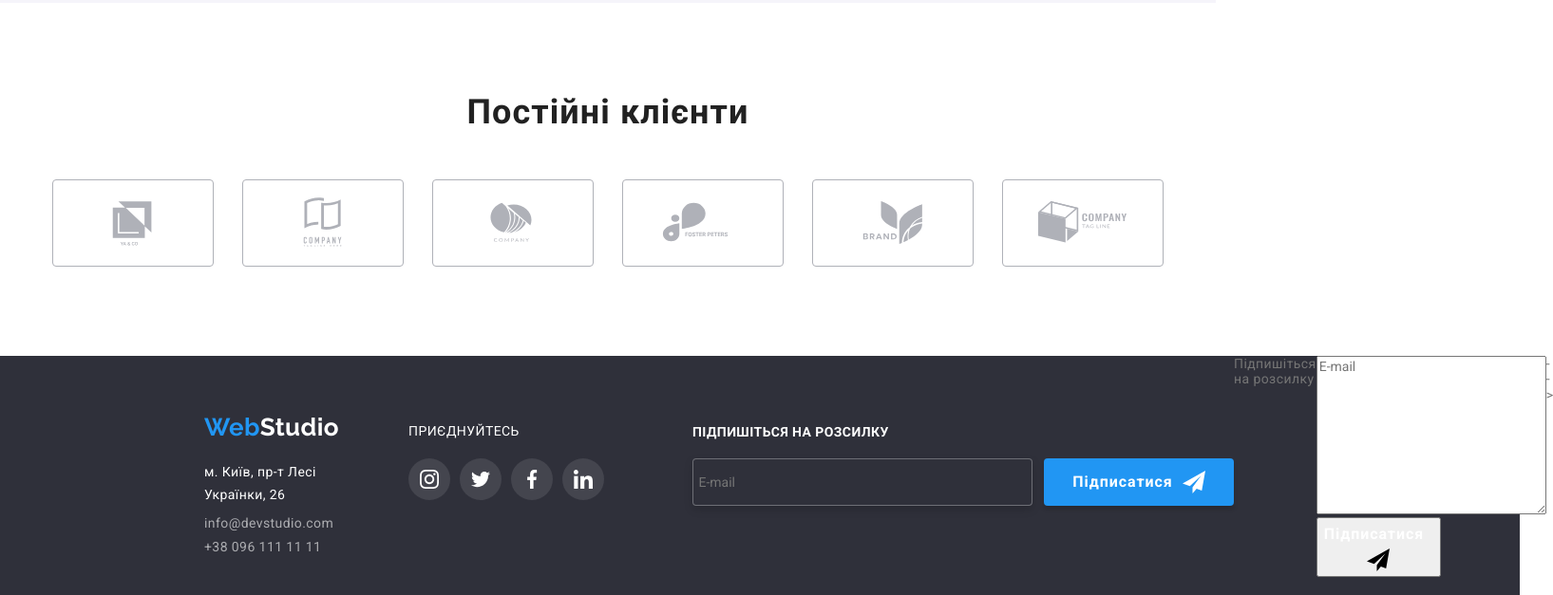
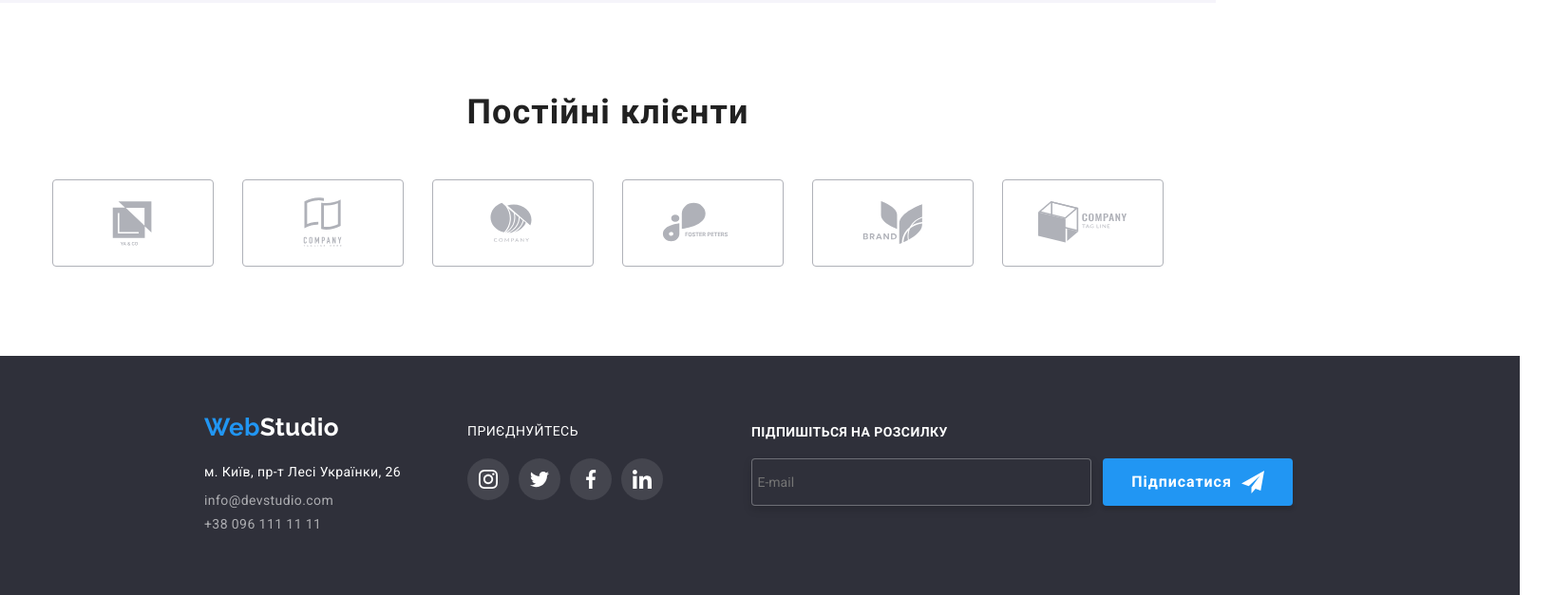
Before and after one commit to AnnaDux/goit-markup-hw-06, a plain HTML site: page index.html in a window 1280 px wide. Shown: the part 2303-2930 px from the top of the page at 95% size, 1635 px wide, since content can reach past the window. Drawn offline with nearby package versions, Linux system fonts and the light colour scheme.

Commit message:
fixed footer

```diff
--- a/index.html
+++ b/index.html
@@ -438,17 +438,7 @@
             </div>
           </form>
         </li>
-          <p class="subscribe-form-title">Підпишіться на розсилку</p>
-          <div class="container-for-flex" >
-            <textarea class="email-input-form" placeholder="E-mail" name="email-input-form" cols="30" rows="10"></textarea>
-            <button class="footer-send-button">
-              <span class="button-text">Підписатися</span>
-              <svg width="24" height="24">
-                <use href="./images/icons.svg#icon-send"></use>
-              </svg>
-            </button>
-        </div>
-        </li> -->
+
 
       </ul>
     </div>
```
Also changed, not shown: portfolio.html (+1 -11 lines).
